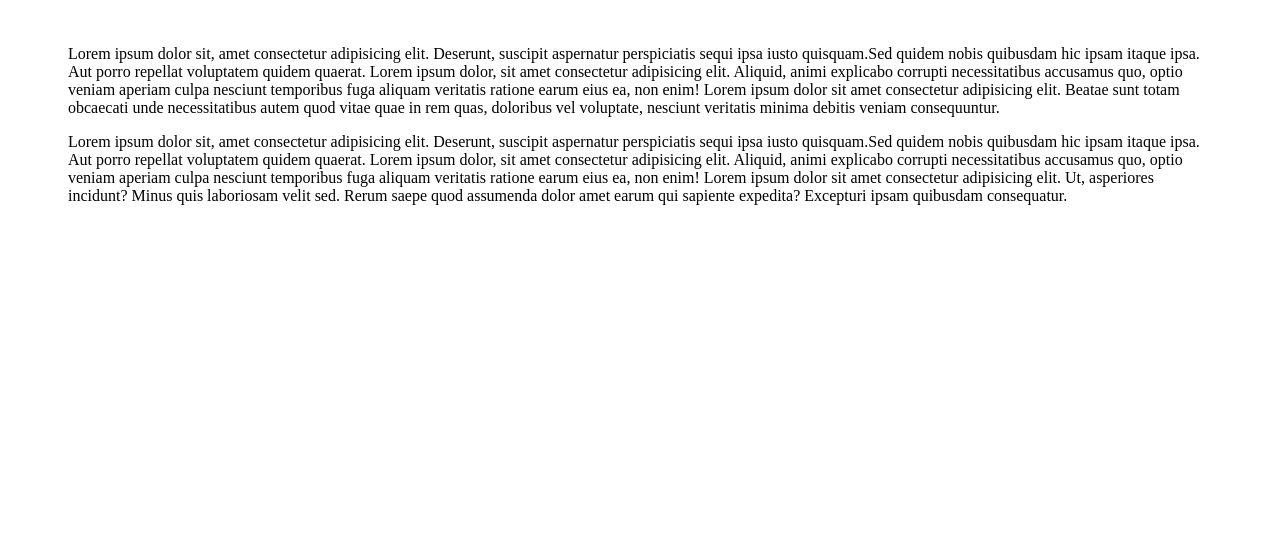
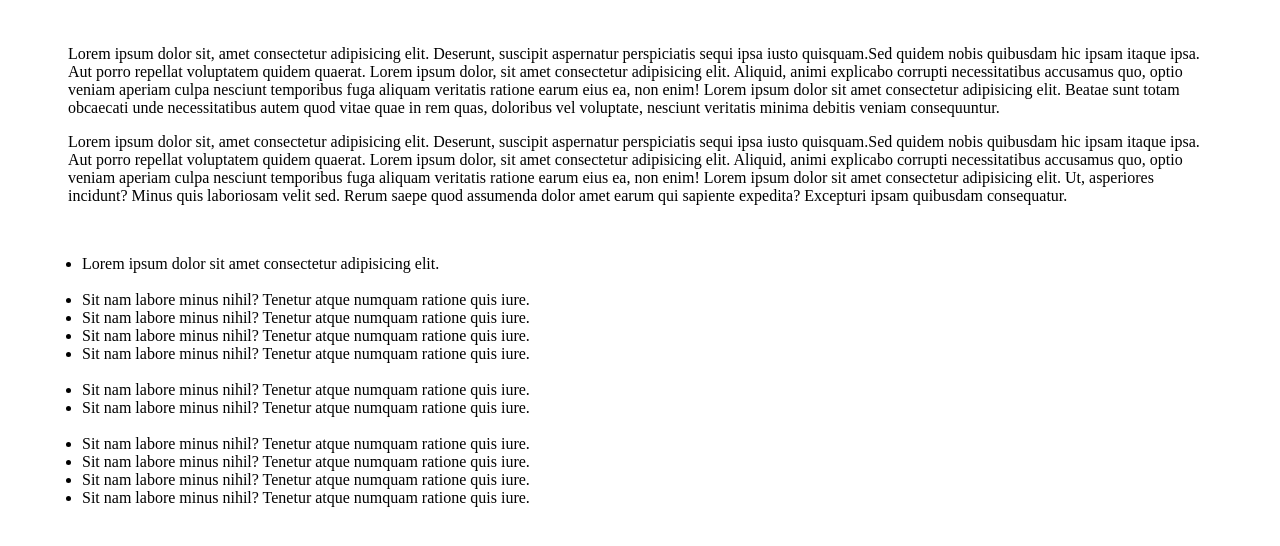
Before and after one commit to 1922Satyamgupta/new_repo, a plain HTML site: page index.html in a window 1280 px wide. Drawn offline with Linux system fonts and the light colour scheme.

Commit message:
second features

```diff
--- a/index.html
+++ b/index.html
@@ -19,3 +19,39 @@
     Lorem ipsum dolor sit amet consectetur adipisicing elit. Ut, asperiores incidunt? Minus quis laboriosam velit sed. Rerum saepe quod assumenda dolor amet earum qui sapiente expedita? Excepturi ipsam quibusdam consequatur.
 </p>
 <br>
+<!--second feature-->
+<ul style= "margin-left: 34px;">
+    <li>
+        Lorem ipsum dolor sit amet consectetur adipisicing elit.
+    </li><br>
+    <li>
+        Sit nam labore minus nihil? Tenetur atque numquam ratione quis iure.
+    </li>
+    <li>
+        Sit nam labore minus nihil? Tenetur atque numquam ratione quis iure.
+    </li>
+    <li>
+        Sit nam labore minus nihil? Tenetur atque numquam ratione quis iure.
+    </li>
+    <li>
+        Sit nam labore minus nihil? Tenetur atque numquam ratione quis iure.
+    </li><br>
+    <li>
+        Sit nam labore minus nihil? Tenetur atque numquam ratione quis iure.
+    </li>
+    <li>
+        Sit nam labore minus nihil? Tenetur atque numquam ratione quis iure.
+    </li><br>
+    <li>
+        Sit nam labore minus nihil? Tenetur atque numquam ratione quis iure.
+    </li>
+    <li>
+        Sit nam labore minus nihil? Tenetur atque numquam ratione quis iure.
+    </li>
+    <li>
+        Sit nam labore minus nihil? Tenetur atque numquam ratione quis iure.
+    </li>
+    <li>
+        Sit nam labore minus nihil? Tenetur atque numquam ratione quis iure.
+    </li>
+</ul><br><br>
```
